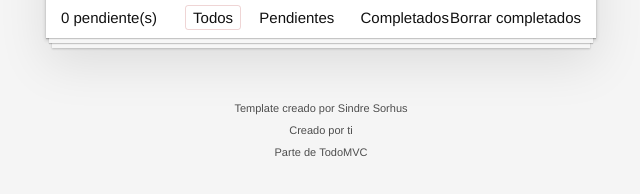
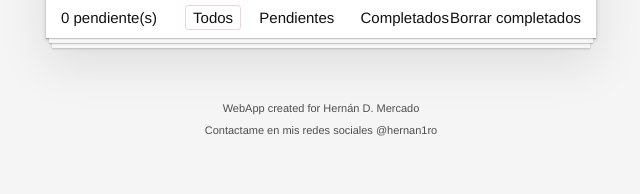
Before and after one commit to Hernan1ro/Lista-de-tareas, a website built with webpack: page src/index.html in a window 1280 px wide. Shown: the part 200-394 px from the top of the page, without its empty margins (319-959 px from the left). Built offline with nearby package versions, Linux system fonts and the light colour scheme.

Commit message:
Update index.html

```diff
--- a/src/index.html
+++ b/src/index.html
@@ -62,11 +62,10 @@
     </section>
     <footer class="info">
       <p>
-        Template creado por <a href="http://sindresorhus.com">Sindre Sorhus</a>
+        WebApp created for <a href="https://twitter.com/Hernan1ro">Hernán D. Mercado</a>
       </p>
       <!-- Change this out with your name and url ↓ -->
-      <p>Creado por <a href="http://todomvc.com">ti</a></p>
-      <p>Parte de <a href="http://todomvc.com">TodoMVC</a></p>
+      <p>Contactame en mis redes sociales <a href="https://twitter.com/Hernan1ro">@hernan1ro</a></p>
     </footer>
   </body>
 </html>
```
